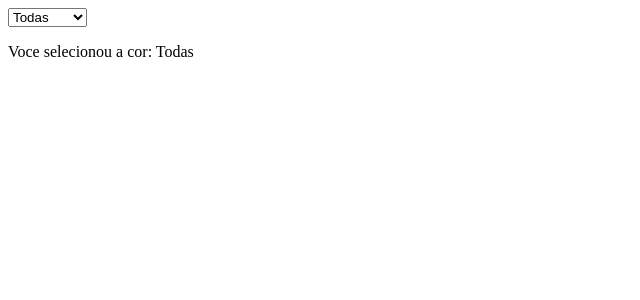
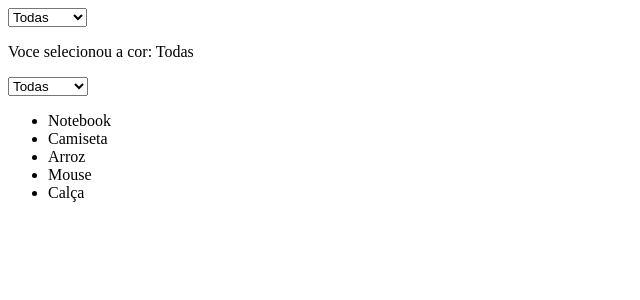
Before and after one commit to iGetSilly/estudododia, a React (Vite) app in the folder EstudoDoDia/: page / in a window 1280 px wide. Shown: the top 300 px of the page, without its empty margins (0-640 px from the left). Built offline with nearby package versions, Linux system fonts and the light colour scheme.

Commit message:
feat(exercises): complete exercise 2

```diff
--- a/EstudoDoDia/src/App.tsx
+++ b/EstudoDoDia/src/App.tsx
@@ -1,10 +1,13 @@
 import './App.css'
-import EstudoDoDia from './components/25-03/Exercicio1'
+import Exercicio1 from './components/25-03/Exercicio1'
+import Exercicio2 from './components/25-03/Exercicio2'
+
 
 function App() {
   return (
     <>
-     <EstudoDoDia/>
+     <Exercicio1/>
+     <Exercicio2/>
     </>
   )
 }
--- a/EstudoDoDia/src/components/25-03/Exercicio1.tsx
+++ b/EstudoDoDia/src/components/25-03/Exercicio1.tsx
@@ -1,8 +1,10 @@
 import { useState } from 'react'
+
+// Crie um componente com um select de cores: vermelho, verde, azul. Abaixo do select, mostre o texto "Você selecionou: X" com a cor escolhida.
 
 type Cores = "Vermelho" | "Verde" | "Azul"
 
-function EstudoDoDia() {
+function Exercicio1() {
   const [cores, setCores] = useState<Cores | "Todas">("Todas")
 
   return (
@@ -18,4 +20,4 @@ function EstudoDoDia() {
   )
 }
 
-export default EstudoDoDia
+export default Exercicio1
--- /dev/null
+++ b/EstudoDoDia/src/components/25-03/Exercicio2.tsx
@@ -0,0 +1,40 @@
+import React, { useState } from "react";
+
+// Crie uma lista de produtos com um select de filtro por categoria. Cada produto tem nome e categoria. O filtro tem a opção "todas" mais as categorias existentes.
+
+type Categoria = "eletronico" | "roupa" | "alimento";
+
+interface Produto {
+  id: string;
+  nome: string;
+  categoria: Categoria;
+}
+
+function Exercicio2() {
+  const produtos: Produto[] = [
+    { id: "1", nome: "Notebook", categoria: "eletronico" },
+    { id: "2", nome: "Camiseta", categoria: "roupa" },
+    { id: "3", nome: "Arroz", categoria: "alimento" },
+    { id: "4", nome: "Mouse", categoria: "eletronico" },
+    { id: "5", nome: "Calça", categoria: "roupa" },
+  ];
+
+  const [filtro, setFiltro] = useState<Categoria | "Todas">("Todas")
+  const listaFiltrada = filtro === "Todas" ? produtos : produtos.filter((item) => item.categoria === filtro)
+
+  return <div>
+    <select name="Produto" value={filtro} onChange={(e) => setFiltro(e.target.value as Categoria | "Todas")}>
+        <option value="Todas">Todas</option>
+        <option value="eletronico">eletronico</option>
+        <option value="roupa">roupa</option>
+        <option value="alimento">alimento</option>
+    </select>
+    <ul>
+        {listaFiltrada.map((item) => (
+            <li key={item.id}>{item.nome}</li>
+        ))}
+    </ul>
+    </div>;
+}
+
+export default Exercicio2;
```
